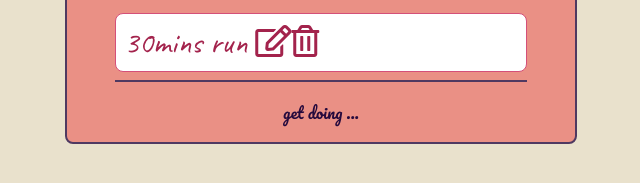
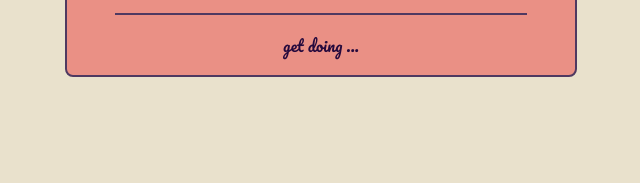
Before and after one commit to ifatoki/todo-app, a plain HTML site: page index.html in a window 1280 px wide. Shown: the part 181-364 px from the top of the page, without its empty margins (319-959 px from the left). Drawn offline with Linux system fonts and the light colour scheme.

Commit message:
progress

```diff
--- a/index.html
+++ b/index.html
@@ -17,7 +17,7 @@
 
         <div class="display-container">
             <ul id="display-list">
-                <li class="notclicked" >30mins run <span class="change"><i class="far fa-edit" onclick="edit()"></i><i class="far fa-trash-alt" onclick="trash()"></i></span></li>
+                <!-- <li class="notclicked" >30mins run <span class="change"><i class="far fa-edit" onclick="edit()"></i><i class="far fa-trash-alt" onclick="trash()"></i></span></li> -->
             </ul>
         </div>
         <!-- <input type="checkbox" class="checkbox-label"> -->
```
